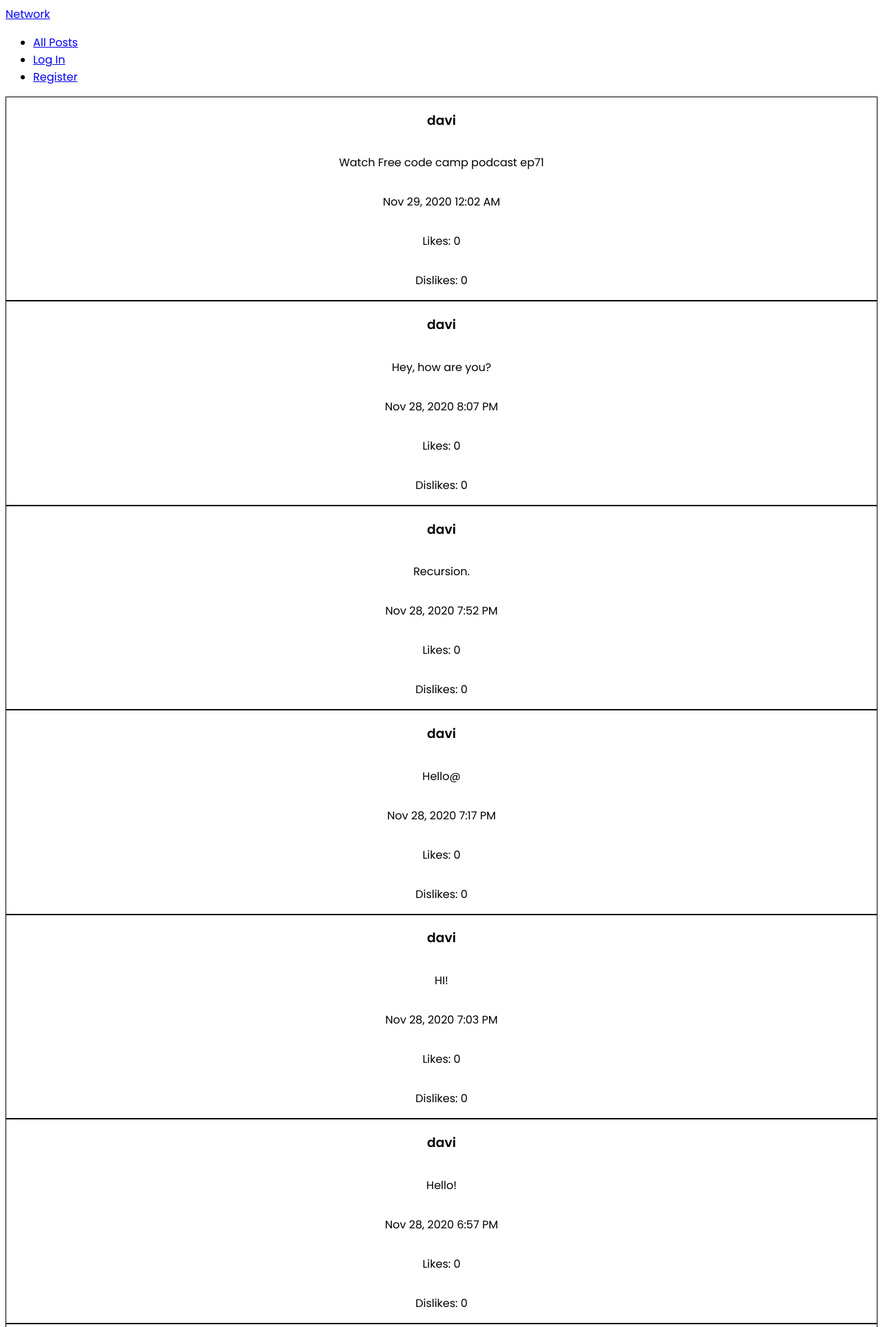
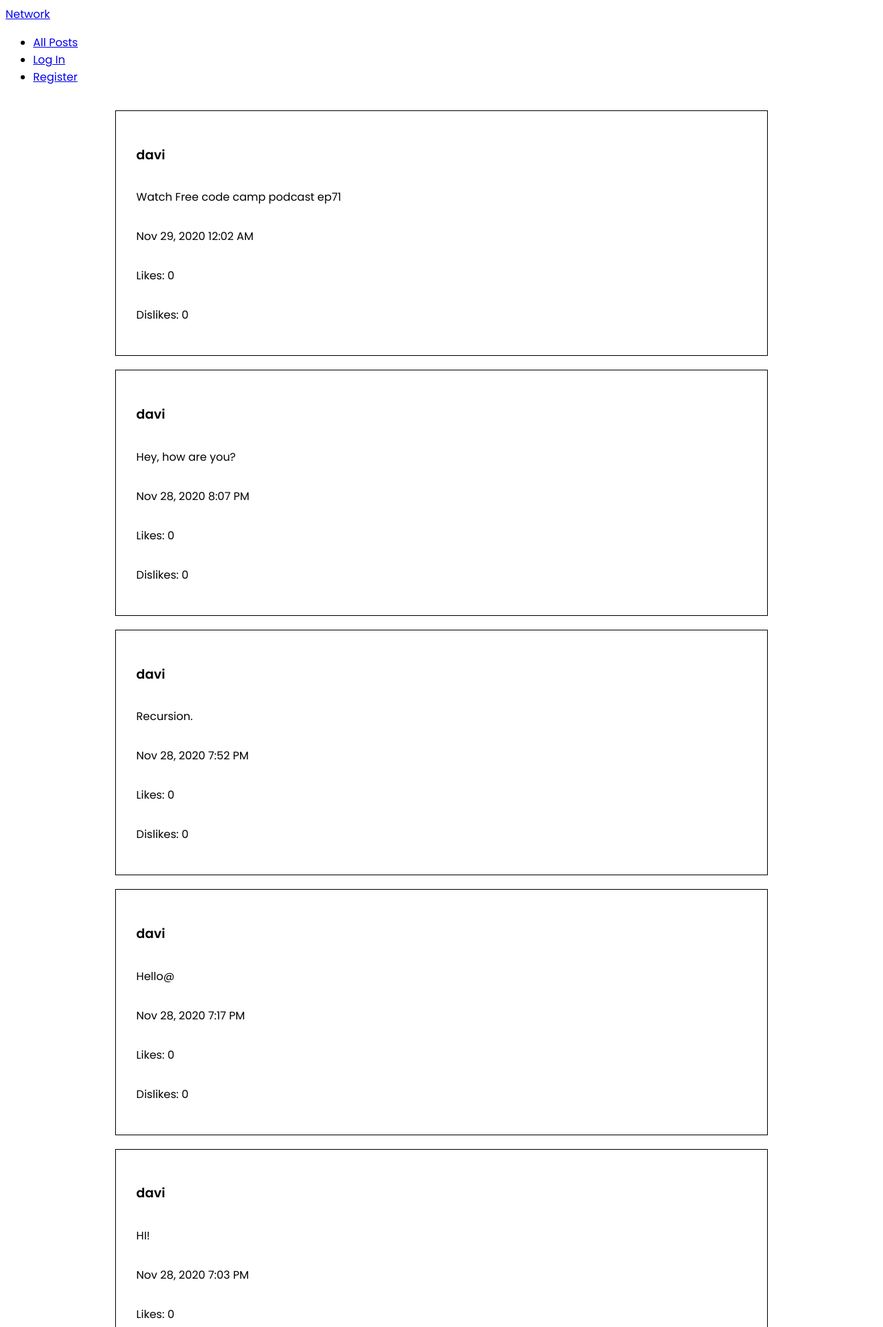
Before and after one commit to DaviNakamuraCardoso/cs50w, a Django app: page / in a window 1280 px wide. Shown: the top 1924 px of the page at 69% size. Run offline with Django 3.2, Linux system fonts and the light colour scheme; data comes from the database, SQL or seed files in the repository.

Commit message:
Resizing and redefining the position of the posts

```diff
--- a/07_Testing/network/project4/network/static/network/main.css
+++ b/07_Testing/network/project4/network/static/network/main.css
@@ -9,6 +9,7 @@
 {
     display: flex;
     flex-direction: column;
+
 }
 
 
@@ -23,11 +24,32 @@
     animation-play-state: running;
     animation-fill-mode: forwards;
     animation-duration: 2s;
-    text-align: center;
     position: relative;
     display: flex;
     flex-flow: column wrap;
     border: 1px solid black;
+    margin-top: 20px;
+    padding: 30px;
+    transition: all 1s ease;
+    width: 70%;
+    align-self: center;
+
+
+}
+
+.post-div:hover
+{
+    transition-delay: .5s;
+    background: #e5e5e5;
+}
+
+.post-heading
+{
+    display: flex;
+    justify-content: space-between;
+    width: 50%;
+    align-self: left;
+
 
 }
 
@@ -36,7 +58,7 @@
     font-weight: 600;
 }
 
-.post-div button
+.post-div .edit
 {
     align-self: center;
     width: 300px;
@@ -49,12 +71,12 @@
     transition: all 1s ease;
 }
 
-.post-div button::before
+.post-div .edit::before
 {
     content: "";
     width: 0px;
     height: 100%;
-    background: #52cbff;
+    background: #1da1f2;
     position: absolute;
     top: 0;
     left: 50%;
@@ -64,14 +86,42 @@
     transform: translateX(-50%);
 }
 
-.post-div button:hover:before
+.active {
+    color: #1da1f2;
+}
+
+.off {
+    color: #1e1e1e;
+}
+
+.post-div button {
+    background: none;
+    border: 1px solid #1e1e1e;
+    cursor: pointer;
+    align-self: center;
+    width: 200px;
+
+}
+
+
+.btn-container
+{
+    position: relative;
+    align-self: center;
+    width: 50%;
+    justify-items: flex-start;
+    justify-content: space-between;
+    display: flex;
+}
+
+.post-div .edit:hover:before
 {
     width: 100%;
 }
 
-.post-div button:hover {
+.post-div .edit:hover {
     color: white;
-    border: 1px solid #52cbff;
+    border: 1px solid #1da1f2;
 
 }
 
```
